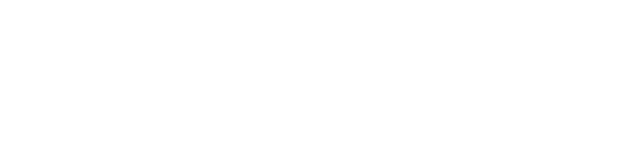
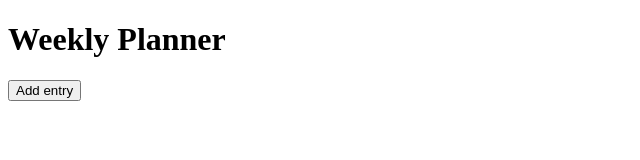
Before and after one commit to qnpham/week-planner, a website: page index.html in a window 1280 px wide. Shown: the whole page, without its empty margins (0-640 px from the left). Drawn offline with Linux system fonts and the light colour scheme.

Commit message:
added basic buttons and header

```diff
--- a/index.html
+++ b/index.html
@@ -7,6 +7,31 @@
   <link rel="stylesheet" href="styles.css">
 </head>
 <body>
+  <div class="container">
+    <div class="row">
+      <div class="column-full">
+        <h1>Weekly Planner</h1>
+      </div>
+    </div>
+    <div class="rosw">
+      <div class="column-full">
+        <div class="row btn-container">
+          <button class="add-entry">Add entry</button>
+        </div>
+      </div>
+    </div>
+  </div>
   <script src="main.js"></script>
 </body>
 </html>
+
+<!--
+  make a container
+  make a row and a full column for header
+  make header
+  make another row and full column
+  make a button to add entry
+
+  make a modal
+  once button is clicked make moddl visible
+ -->
```
